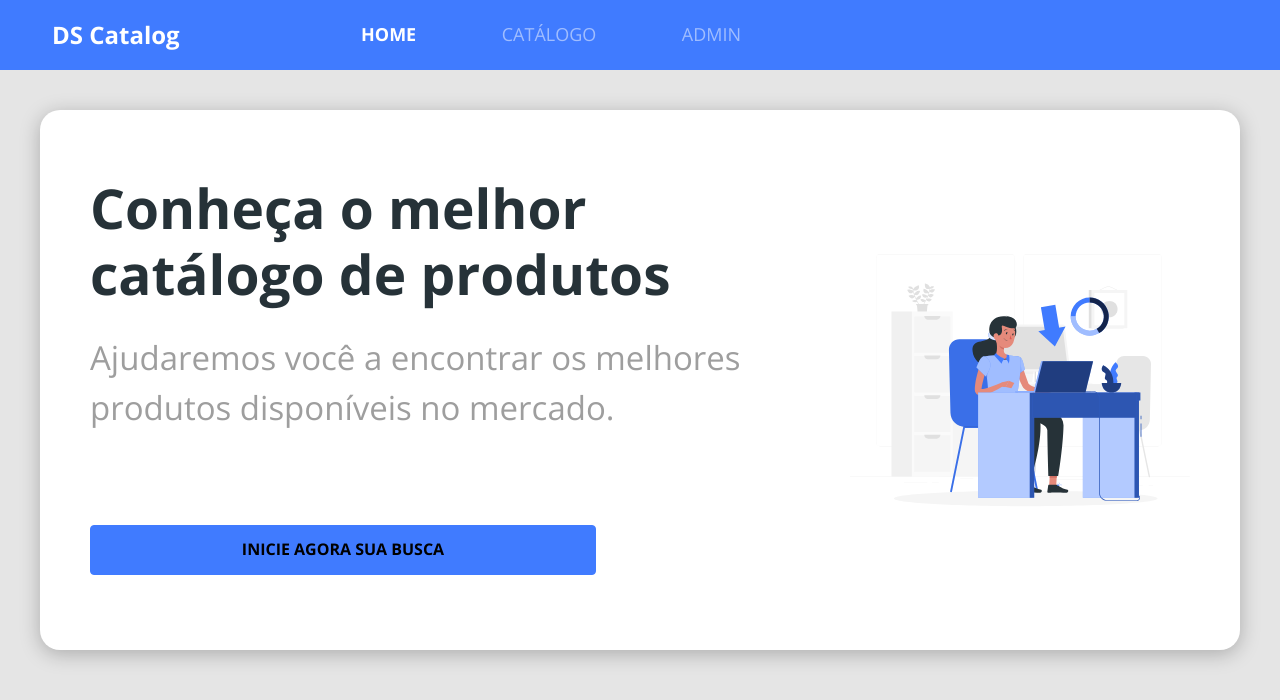
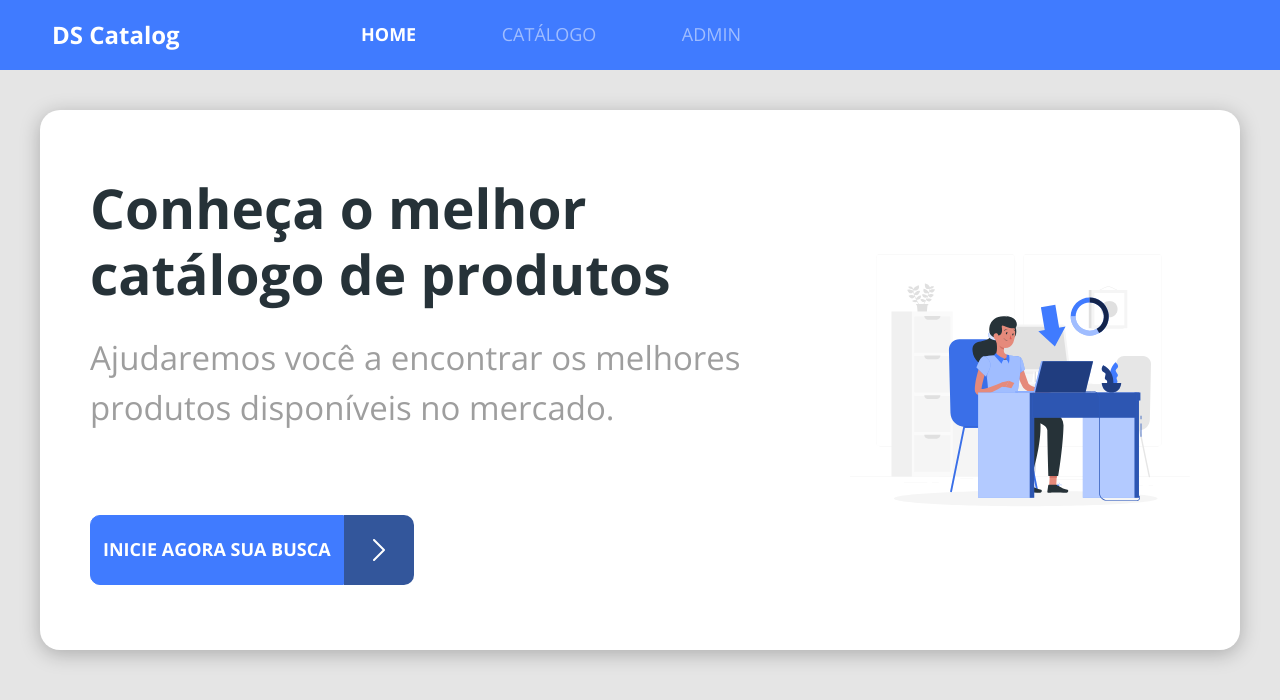
Before and after one commit to miltcn/dscatalog-devsuperior, a React (Create React App) app in the folder frontweb/: page / in a window 1280 px wide. Shown: the top 700 px of the page. Built offline with nearby package versions, Linux system fonts and the light colour scheme.

Commit message:
Custom ButtonIcon

```diff
--- a/frontweb/src/components/ButtonIcon/index.tsx
+++ b/frontweb/src/components/ButtonIcon/index.tsx
@@ -1,12 +1,17 @@
 import './styles.css';
+
+import { ReactComponent as ArrowIcon } from 'assets/images/arrow.svg';
 
 function ButtonIcon() {
   return (
-      <>
-       <button className="btn btn-primary btn-icon">
+    <div className="btn-container">
+      <button className="btn btn-primary">
         <h6>INICIE AGORA SUA BUSCA</h6>
       </button>
-      </>
+      <div className="btn-icon-container">
+        <ArrowIcon />
+      </div>
+    </div>
   );
 }
 
--- a/frontweb/src/components/ButtonIcon/styles.css
+++ b/frontweb/src/components/ButtonIcon/styles.css
@@ -1,3 +1,34 @@
-.btn-icon {
-    height: 50px;
+.btn-container {
+  display: flex;
 }
+
+.btn-container button {
+  border-radius: 10px 0 0 10px;
+}
+
+.btn h6 {
+  color: #fff;
+  font-size: 12px;
+  text-transform: uppercase;
+}
+
+.btn-icon-container {
+  display: flex;
+  justify-content: center;
+  align-items: center;
+  width: 50px;
+  height: 50px;
+  border-radius: 0 10px 10px 0;
+  background-color: #33569b;
+}
+
+@media (min-width: 576px) {
+  .btn-icon-container {
+    width: 70px;
+    height: 70px;
+  }
+
+  .btn h6 {
+    font-size: 18px;
+  }
+}
--- a/frontweb/src/pages/Home/index.tsx
+++ b/frontweb/src/pages/Home/index.tsx
@@ -16,9 +16,11 @@
               mercado.
             </p>
           </div>
-          <Link to="/products">
-            <ButtonIcon />
-          </Link>
+          <div>
+            <Link to="/products">
+              <ButtonIcon />
+            </Link>
+          </div>
         </div>
         <div className="home-image-container">
           <MainImage />
--- a/frontweb/src/pages/Home/style.css
+++ b/frontweb/src/pages/Home/style.css
@@ -25,7 +25,7 @@
 
 .home-content-container p {
   width: 260px;
-    color: #9E9E9E;
+  color: #9e9e9e;
   font-size: 0.6em;
   margin-bottom: 30px;
 }
@@ -34,13 +34,13 @@
   padding: 50px 15px;
 }
 
-.home-image-container svg{
+.home-image-container svg {
   width: 100%;
   height: auto;
 }
 
 @media (min-width: 576px) {
-    .home-container{
+  .home-container {
     padding: 15px;
     font-size: 40px;
   }
@@ -55,11 +55,7 @@
     margin-bottom: 20px;
   }
 
-    .home-content-container button {
-        width: 506px;
-    }
-
-    .home-image-container svg{
+  .home-image-container svg {
     width: 506px;
   }
 }
@@ -75,7 +71,6 @@
 }
 
 @media (min-width: 992px) {
-
   .home-container {
     padding: 40px;
     font-size: 55px;
```
Also changed, not shown: frontweb/src/assets/images/arrow.svg (added). Lines whose indentation alone changed are shown as unchanged.
